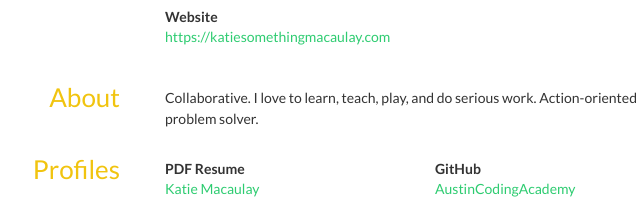
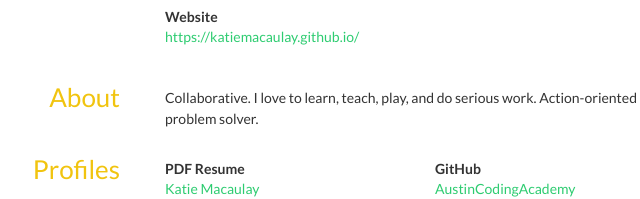
Before and after one commit to katiemacaulay/katiemacaulay.github.io, a website: page index.html in a window 1280 px wide. Shown: the part 503-702 px from the top of the page, 310-950 px from the left. Drawn offline with nearby package versions, Linux system fonts and the light colour scheme; some icons are missing.

Commit message:
minor change

```diff
--- a/index.html
+++ b/index.html
@@ -227,7 +227,7 @@ h4 span:first-child {
 			<div class="col-sm-6">
 				<strong>Website</strong>
 				<div class="website">
-					<a href="https://katiesomethingmacaulay.com">https://katiesomethingmacaulay.com</a>
+					<a href="https://katiemacaulay.github.io/">https://katiemacaulay.github.io/</a>
 				</div>
 			</div>
 			</div>
```
